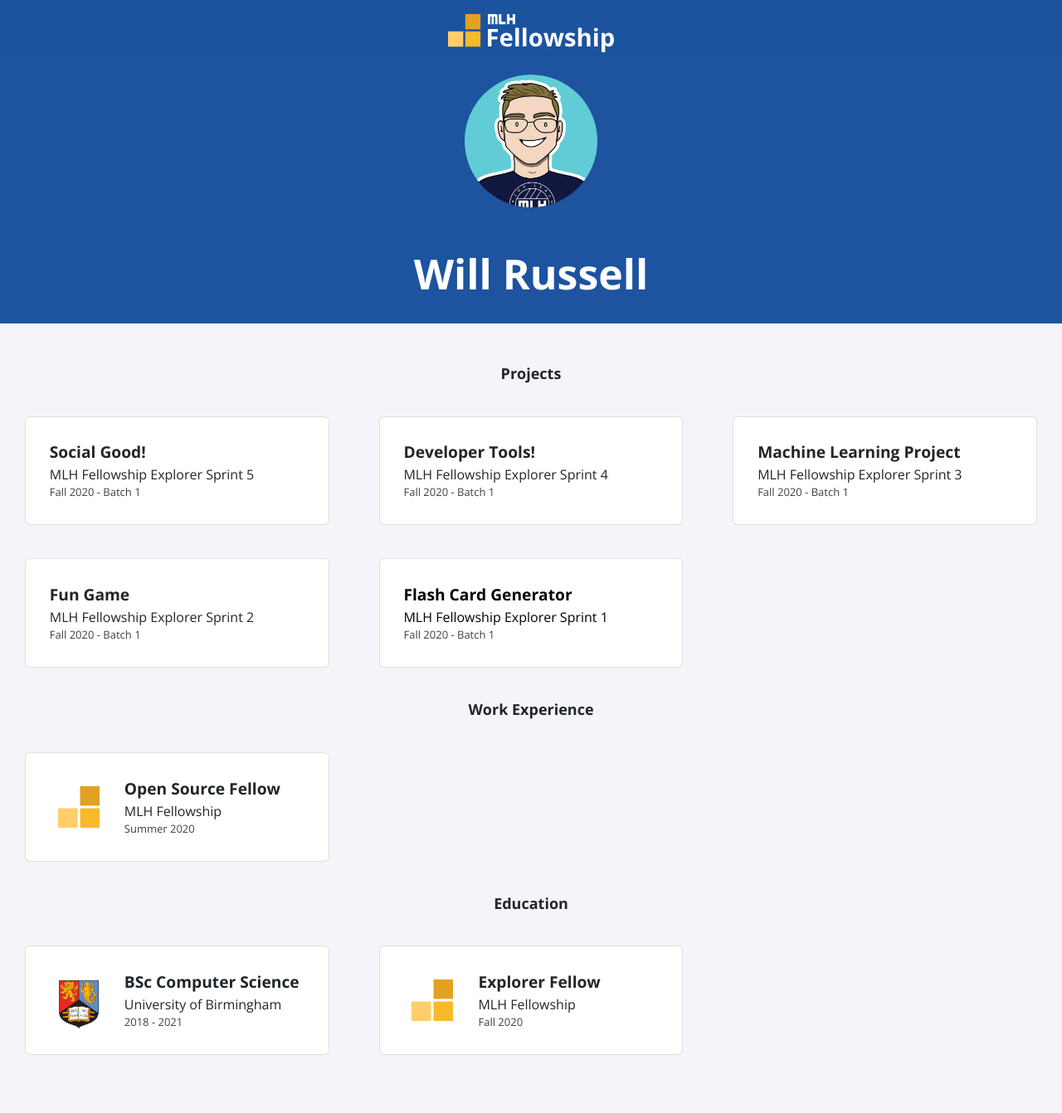
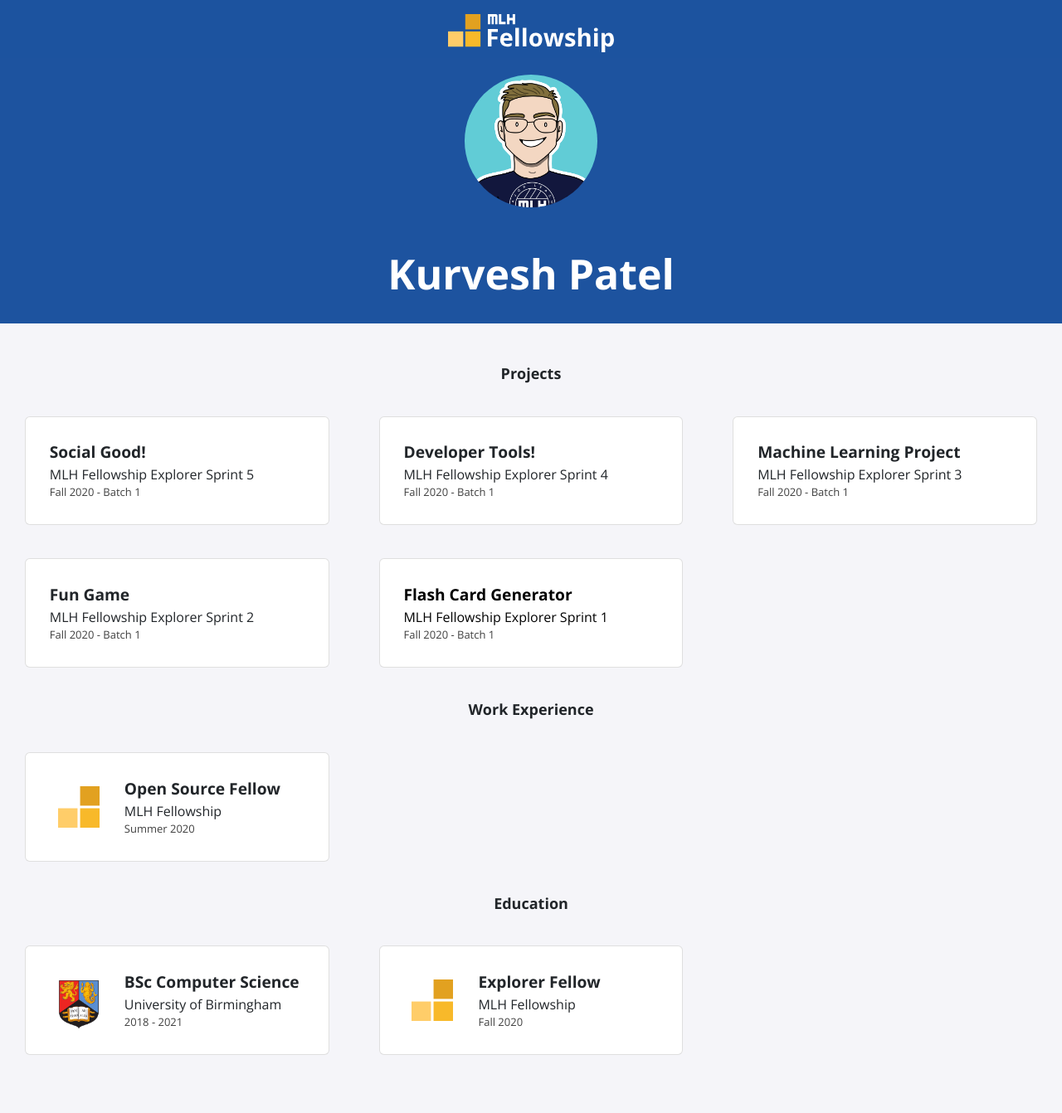
Before and after one commit to totallynotkurvesh/totallynotkurvesh.github.io, a Jekyll site: the page built from index.html, in a window 1280 px wide. Shown: the whole page at 83% size. Built offline with Jekyll 4.4.1, drawn with Linux system fonts in a browser that asks for light colours; nearby versions of some CDN libraries; part of the change alters nothing that is shown.

Commit message:
Update _config.yml

```diff
--- a/_config.yml
+++ b/_config.yml
@@ -1,13 +1,13 @@
-title: "Will Russell"
-email: fellowship@mlh.io
+title: "Kurvesh Patel"
+email: kuru.learning@gmail.com
 description: >- # this means to ignore newlines until "baseurl:"
-  Write an awesome description for your new site here. You can edit this
-  line in _config.yml. It will appear in your document head meta (for
-  Google search results) and in your feed.xml site description.
+  Final Year Computer Science Student. Knows Little programming.
+  Not a fan of Machine Learning(as of now).
+  Summer Intern '20 at Amazon.
 baseurl: "/"
-url: "/portfolio-template"
-twitter_username: mlhacks
-github_username:  mlh-fellowship
+url: "https://totallynotkurvesh.github.io/"
+twitter_username: kurupatel_
+github_username:  totallynotkurvesh
 
 sass:
   sass_dir: _sass
```
